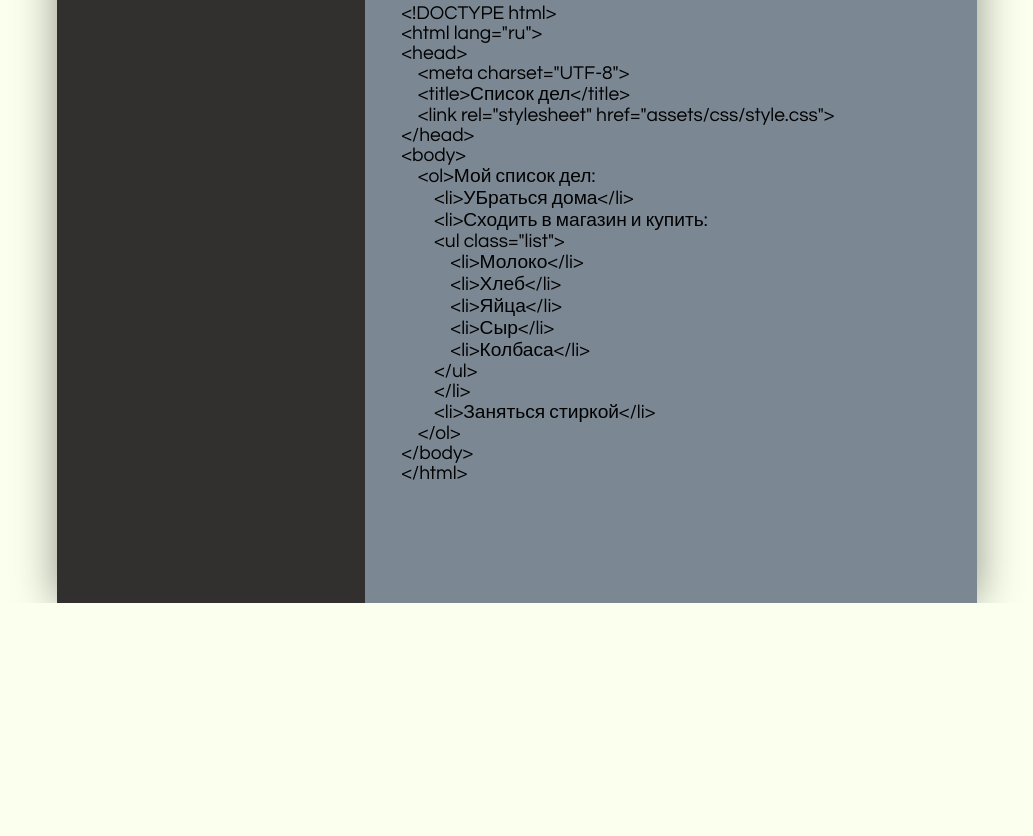
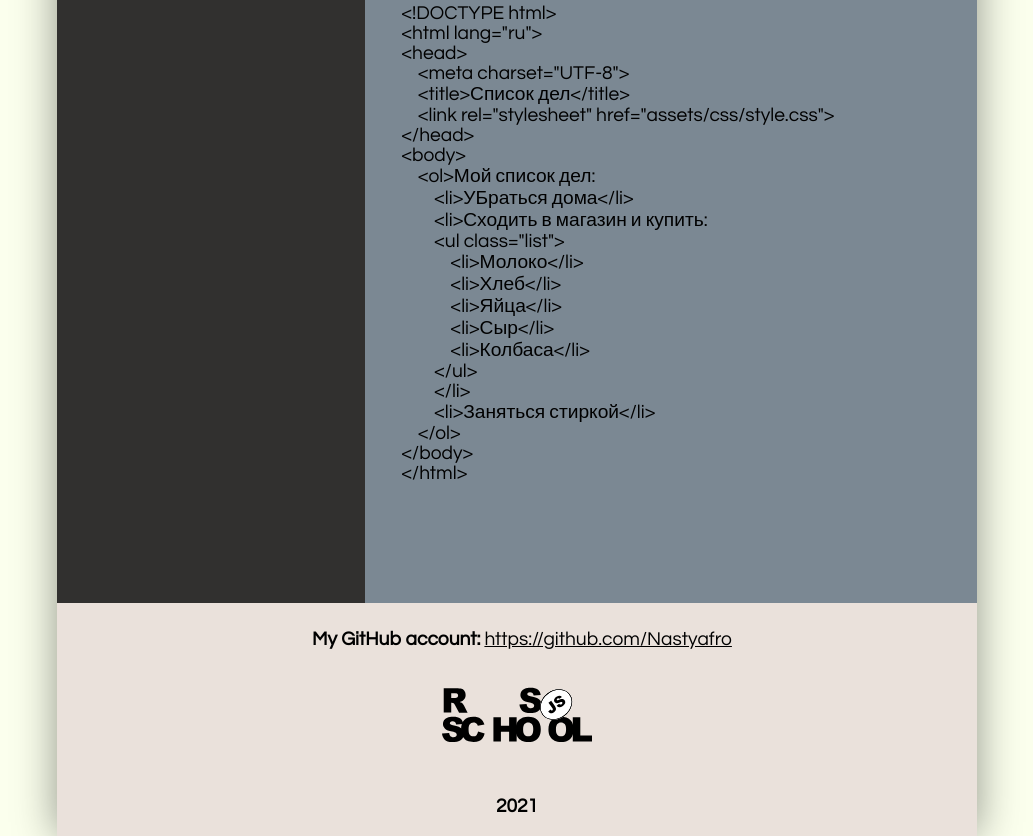
Before and after one commit to Nastyafro/rsschool-cv, a plain HTML site: page index.html in a window 1280 px wide. Shown: the part 820-1656 px from the top of the page, without its empty margins (123-1156 px from the left). Before the commit the page ends 1423 px from the top, so only its background shows below. Drawn offline with Linux system fonts and the light colour scheme.

Commit message:
feat: add footer with style

```diff
--- a/index.html
+++ b/index.html
@@ -75,5 +75,17 @@
         </section>
     </main>
 
+    <footer>
+        <div class='account'>
+        <p><b>My GitHub account: </b> <a href="https://github.com/Nastyafro">https://github.com/Nastyafro</a></p>
+
+            <div class="RS">
+                <a href="https://rs.school/js/"><img src="rs_school_js.svg" alt="RSschool"></a>
+            </div>
+
+        <h4>2021</h4>
+        </div>
+    </footer>
+
 </body>
 </html>
--- a/style.css
+++ b/style.css
@@ -124,3 +124,26 @@
     article {
         text-align: justify;
     }
+
+    footer {
+        background-color: rgba(228, 211, 211, 0.685);
+    }
+
+    .account p {
+        padding-top: 20px;
+        padding-left: 10px;
+        text-align: center;
+    }
+
+    .RS {
+        width: 150px;
+        height: 60px;
+        margin: auto;
+        padding-top: 10px;
+    }
+
+    .account h4 {
+        text-align: center;
+        padding-top: 50px;
+        padding-bottom: 20px;
+    }
```
